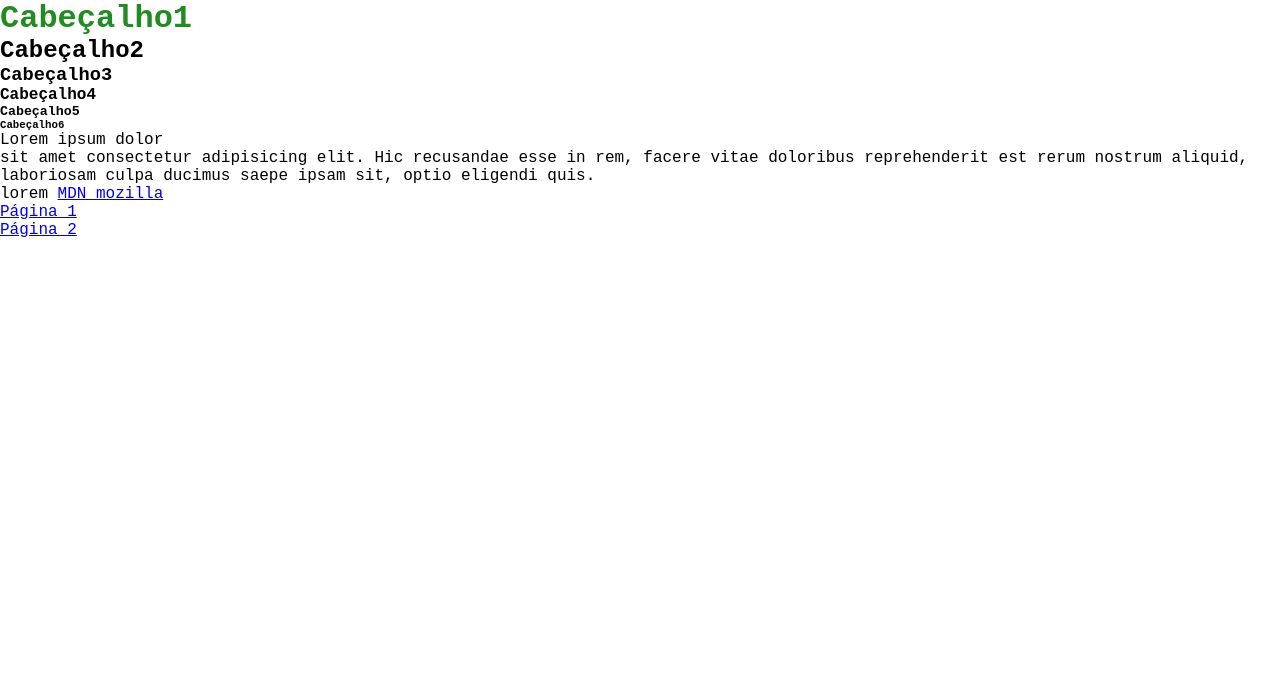
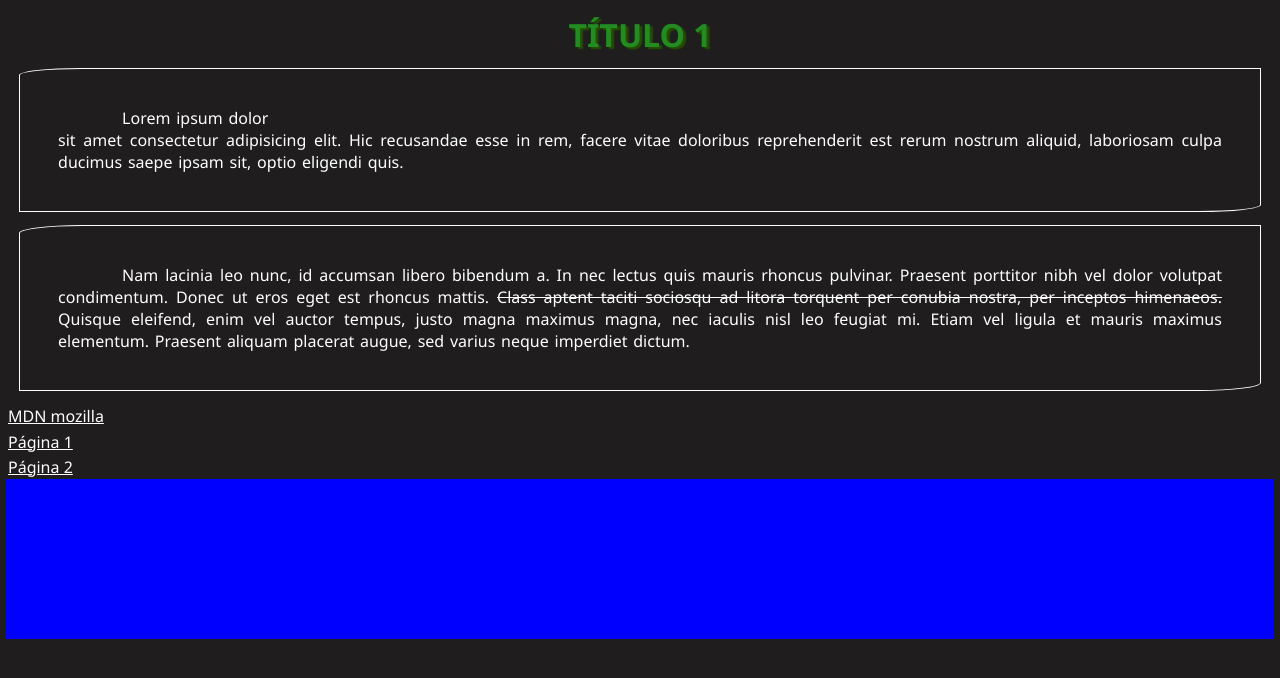
Before and after one commit to meloluvert/Aula1Web, a plain HTML site: page index.html in a window 1280 px wide. Drawn offline with Linux system fonts and the light colour scheme.

Commit message:
Adição de CSS + Avançado

```diff
--- a/css/estilo.css
+++ b/css/estilo.css
@@ -1,21 +1,72 @@
-h1{
+body{
+    background-color: rgb(31, 29, 29);
+    color: #fff;
+    font: italic bold 2rem, sans-serif ;
+    font-family: 'Segoe UI', Tahoma, Geneva, Verdana, sans-serif;
+
+    margin:0.5%;
+
+}
+h1.titulo{
     color: #228b22;
+    text-align: center;
+    display: block;
+    margin: 1% auto;
+
+}
+
+/*border: width style color*/
+
+.titulo{
+    display:none;
+    text-transform: uppercase;
+    text-shadow: 0.09em 0.1rem 0.1rem rgb(35, 82, 0);
 }
 #page1{
-    color: lavenderblush;
+    color: rgb(196, 40, 92);
 }
 .page2{
     color: khaki;
 }
 
-*{
-    text-justify: justify;
-    margin: auto;
-    font-family: 'Courier New', Courier, monospace;
-}
+p{
+    text-align: justify;
+    text-indent: 4rem;
+    border: 0.1rem double #fff;
+    border-radius: 5% 0;
+    padding: 3%;
+    display: block;
+    margin: 1%;
+    word-spacing: 0.1em;
 
-/*li dentro do ul demntro de body*/
-body ul li{
-    color: rgb(44, 44, 44);
 
 }
+/*li dentro do ul demntro de body*/
+body ul {
+    display: block;
+    margin: 3%;
+}
+ol{display: inline-block;
+     list-style-type:armenian;
+     padding-left: 10%;
+}
+ul{
+    list-style-type: square;
+}
+a{
+    display: inline-block;
+    margin: 0.1em;
+    color: #fff;
+
+}
+a:hover{
+    color: #228b22;
+    text-decoration: none;
+}
+span{text-decoration: line-through;}
+img{display: inline-block; width: 100%;}
+section{
+    height: 20vh;
+    background-color: blue;
+
+}
--- a/index.html
+++ b/index.html
@@ -11,20 +11,22 @@
 </head>
 
 <body>
-    <h1>Cabeçalho1</h1>
-    <h2>Cabeçalho2</h2>
-    <h3>Cabeçalho3</h3>
-    <h4>Cabeçalho4</h4>
-    <h5>Cabeçalho5</h5>
-    <h6>Cabeçalho6</h6>
+    <!-- h$.titulo{Cabeçalho$}*6 -->
+    <h1 class="titulo">Título 1</h1>
+    <h2 class="titulo">Título 2</h2>
+    <h3 class="titulo">Título 3</h3>
+    <h4 class="titulo">Título 4</h4>
+    <h5 class="titulo">Título 5</h5>
+    <h6 class="titulo">Título 6</h6>
     <p>Lorem ipsum dolor <br> sit amet consectetur adipisicing elit. Hic recusandae esse in rem, facere vitae doloribus
         reprehenderit est rerum nostrum aliquid, laboriosam culpa ducimus saepe ipsam sit, optio eligendi quis.</p>
-    lorem
+    <p>Nam lacinia leo nunc, id accumsan libero bibendum a. In nec lectus quis mauris rhoncus pulvinar. Praesent porttitor nibh vel dolor volutpat condimentum. Donec ut eros eget est rhoncus mattis. <span> Class aptent taciti sociosqu ad litora torquent per conubia nostra, per inceptos himenaeos.</span> Quisque eleifend, enim vel auctor tempus, justo magna maximus magna, nec iaculis nisl leo feugiat mi. Etiam vel ligula et mauris maximus elementum. Praesent aliquam placerat augue, sed varius neque imperdiet dictum. </p>
     <a href="https://www.w3schools.com/" target="_blank">MDN mozilla</a>
     <br>
     <a href="pagina1.html">Página 1</a>
     <br>
     <a href="pages/pagina2.html">Página 2</a>
+    <section></section>
 </body>
 
 </html>
```
